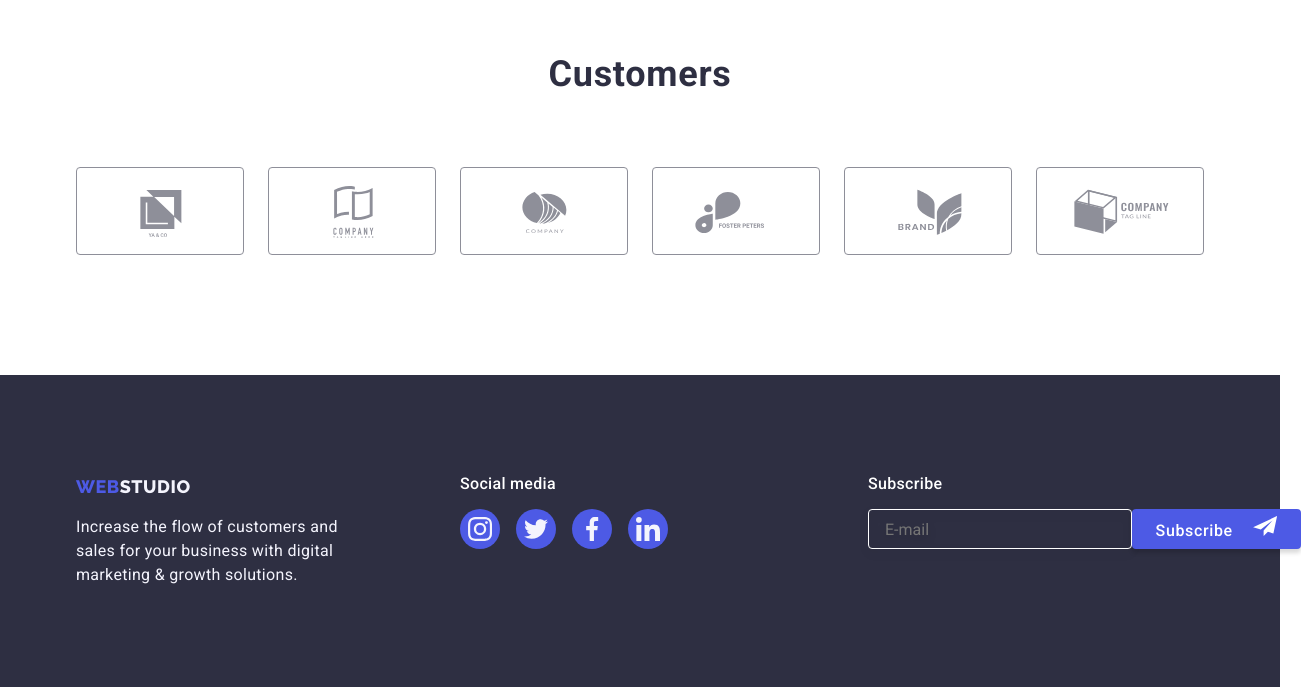
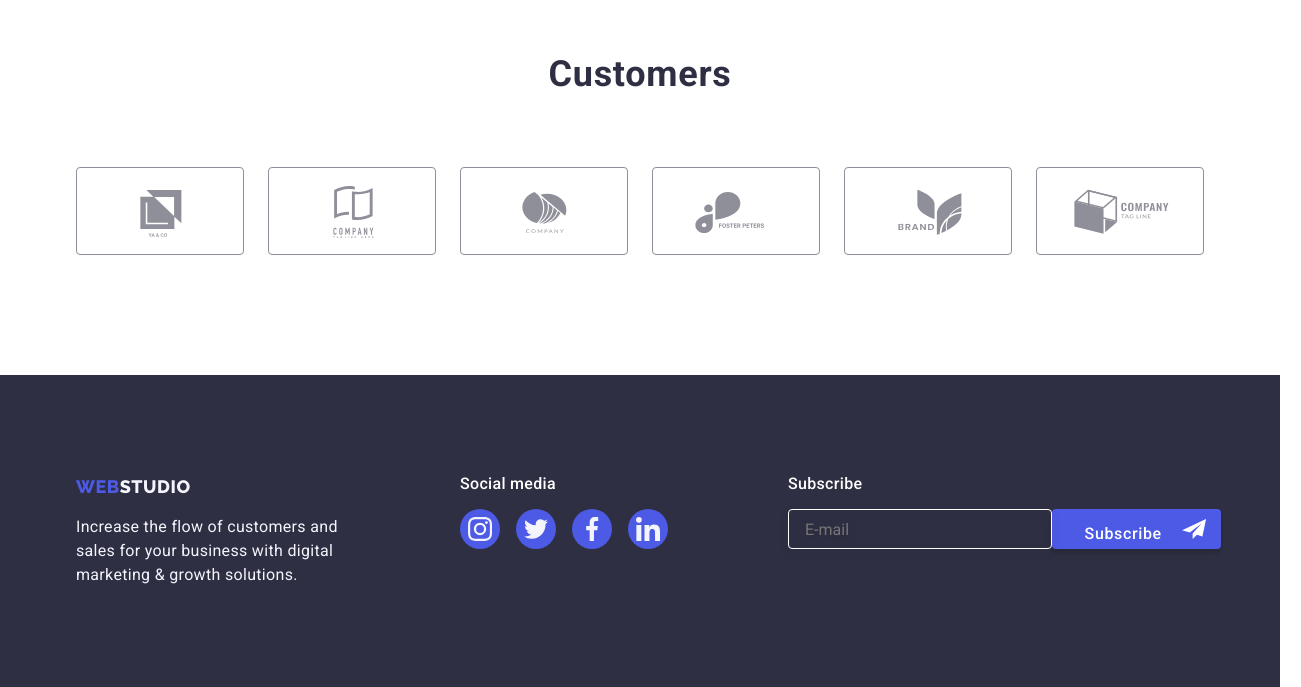
Before and after one commit to ampopovych/goit-markup-hw-06, a plain HTML site: page index.html in a window 1280 px wide. Shown: the part 2538-3225 px from the top of the page, 1301 px wide, since content can reach past the window. Drawn offline with nearby package versions, Linux system fonts and the light colour scheme.

Commit message:
13041116

```diff
--- a/css/styles.css
+++ b/css/styles.css
@@ -756,7 +756,7 @@ color: var(--color-slate);
 }
 .footer-subscr {
   height: 80px;
-  margin-left: 80px;
+
 }
 .footer-soc-title {
 }
@@ -774,7 +774,7 @@ border-radius: 4px;
 padding-top: 8px;
 padding-bottom: 8px;
 padding-left: 16px;
-
+color: white;
 }
 .subscribe {
 font-family: 'Roboto';
@@ -786,10 +786,14 @@ display: flex;
 align-items: center;
 letter-spacing: 0.04em;
 color: #FFFFFF;
+vertical-align: auto;
 }
 .btn-subscribe{
 width: 165px;
 height: 40px;
+padding-top: 8px;
+padding-bottom: 8px;
+padding-left: 24px;
 }
 .footer-send-icon {
 fill: white;
```
